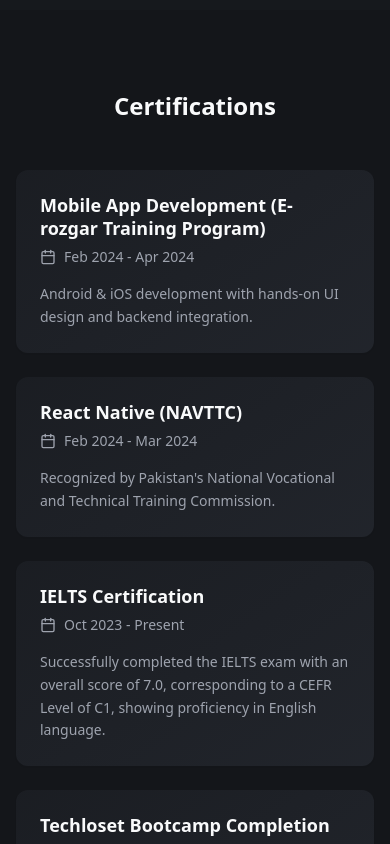
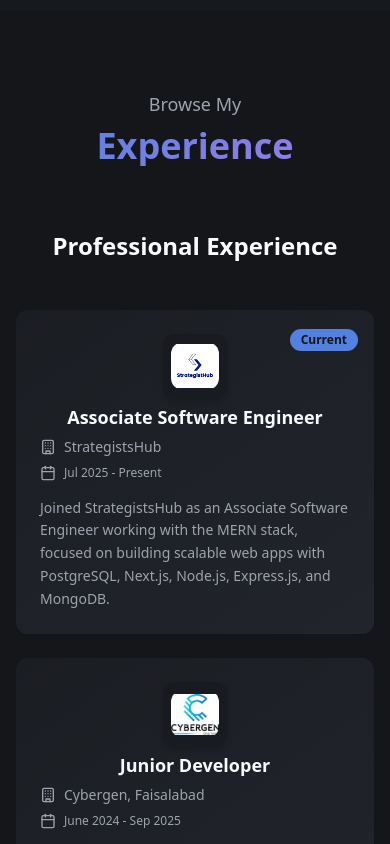
Before and after one commit to Abdullahfalak007/Muhammad-Abdullah-Portfolio, a React (Vite) app: page / in a window 390 px wide. Shown: the part 4560-5404 px from the top of the page. Built offline with nearby package versions, Linux system fonts and the light colour scheme.

Commit message:
Update portfolio dates, add certifications section, and improve navigation

```diff
--- a/src/components/ExperienceSection.tsx
+++ b/src/components/ExperienceSection.tsx
@@ -2,70 +2,16 @@ import { Card, CardContent, CardHeader } from "@/components/ui/card";
 import { Badge } from "@/components/ui/badge";
 import { Calendar, Building, ExternalLink } from "lucide-react";
 import { motion } from "framer-motion";
-import CertificateCarousel from "@/components/CertificateCarousel";
-import {
-  CERTIFICATE_IMAGES,
-  CERTIFICATES,
-  EXPERIENCES,
-} from "@/constants/experience";
+import { EXPERIENCES } from "@/constants/experience";
 
 const ExperienceSection = () => {
   return (
     <section id="experience" className="py-20 px-4 sm:px-6 lg:px-8">
-      {/* Certificates */}
-      <div>
-        <h3 className="text-2xl font-semibold text-center mb-12 text-foreground">
-          Certifications
-        </h3>
-        <div className="grid grid-cols-1 md:grid-cols-2 gap-6">
-          {CERTIFICATES.map((cert, index) => (
-            <motion.div
-              key={index}
-              initial={{ opacity: 0, y: 30 }}
-              whileInView={{ opacity: 1, y: 0 }}
-              transition={{ duration: 0.6, delay: index * 0.1 }}
-              viewport={{ once: true }}
-            >
-              <Card
-                key={index}
-                className="group hover:shadow-elegant transition-all duration-300 bg-gradient-card border-0"
-              >
-                <CardHeader className="pb-4">
-                  <div className="space-y-2">
-                    <h4 className="font-semibold text-lg leading-tight group-hover:text-primary transition-colors duration-300">
-                      {cert.title}
-                    </h4>
-                    <div className="flex items-center gap-2 text-muted-foreground">
-                      <Calendar className="w-4 h-4" />
-                      <span className="text-sm">{cert.duration}</span>
-                    </div>
-                  </div>
-                </CardHeader>
-                <CardContent>
-                  <p className="text-muted-foreground text-sm leading-relaxed">
-                    {cert.description}
-                  </p>
-                </CardContent>
-              </Card>
-            </motion.div>
-          ))}
-        </div>
-      </div>
-      {/* Certificate Carousel */}
-      <motion.div
-        initial={{ opacity: 0, y: 30 }}
-        whileInView={{ opacity: 1, y: 0 }}
-        transition={{ duration: 0.8 }}
-        viewport={{ once: true }}
-        className="mt-20"
-      >
-        <CertificateCarousel certificates={CERTIFICATE_IMAGES} />
-      </motion.div>
       <div className="max-w-6xl mx-auto">
         <div className="text-center mb-16">
-          <p className="text-muted-foreground text-lg mb-2">Browse My Recent</p>
+          <p className="text-muted-foreground text-lg mb-2">Browse My</p>
           <h2 className="text-4xl sm:text-5xl font-bold bg-gradient-hero bg-clip-text text-transparent">
-            Work Experience
+            Experience
           </h2>
         </div>
 
@@ -76,10 +22,14 @@ const ExperienceSection = () => {
           </h3>
           <div className="grid grid-cols-1 md:grid-cols-2 lg:grid-cols-3 gap-6">
             {EXPERIENCES.map((exp, index) => (
-              <Card
+              <motion.div
                 key={index}
-                className="group hover:shadow-elegant transition-all duration-300 bg-gradient-card border-0 relative overflow-hidden"
+                initial={{ opacity: 0, y: 30 }}
+                whileInView={{ opacity: 1, y: 0 }}
+                transition={{ duration: 0.6, delay: index * 0.1 }}
+                viewport={{ once: true }}
               >
+                <Card className="group hover:shadow-elegant transition-all duration-300 bg-gradient-card border-0 relative overflow-hidden">
                   {exp.current && (
                     <div className="absolute top-4 right-4">
                       <Badge className="bg-primary text-primary-foreground">
@@ -100,7 +50,7 @@ const ExperienceSection = () => {
                             <img
                               src={exp.logo}
                               alt={`${exp.company} logo`}
-                            className="w-full h-full rounded-lg  object-contain transition-transform duration-300 group-hover/logo:scale-110"
+                              className="w-full h-full rounded-lg object-contain transition-transform duration-300 group-hover/logo:scale-110"
                             />
                           </div>
                           <div className="absolute -top-1 -right-1 w-5 h-5 bg-primary rounded-full flex items-center justify-center opacity-0 group-hover/logo:opacity-100 transition-opacity duration-300">
@@ -131,6 +81,7 @@ const ExperienceSection = () => {
                     </p>
                   </CardContent>
                 </Card>
+              </motion.div>
             ))}
           </div>
         </div>
--- a/src/components/Footer.tsx
+++ b/src/components/Footer.tsx
@@ -1,16 +1,17 @@
 const Footer = () => {
   const navLinks = [
-    { href: '#about', label: 'About' },
-    { href: '#skills', label: 'Skills' },
-    { href: '#experience', label: 'Experience' },
-    { href: '#projects', label: 'Projects' },
-    { href: '#contact', label: 'Contact' },
+    { href: "#about", label: "About" },
+    { href: "#skills", label: "Skills" },
+    { href: "#experience", label: "Experience" },
+    { href: "#certifications", label: "Certifications" },
+    { href: "#projects", label: "Projects" },
+    { href: "#contact", label: "Contact" },
   ];
 
   const scrollToSection = (href: string) => {
     const element = document.querySelector(href);
     if (element) {
-      element.scrollIntoView({ behavior: 'smooth' });
+      element.scrollIntoView({ behavior: "smooth" });
     }
   };
 
--- a/src/components/Navigation.tsx
+++ b/src/components/Navigation.tsx
@@ -1,8 +1,8 @@
-import { useState, useEffect } from 'react';
-import { Button } from '@/components/ui/button';
-import { ThemeToggle } from '@/components/ThemeToggle';
-import { Menu, X } from 'lucide-react';
-import { motion, AnimatePresence } from 'framer-motion';
+import { useState, useEffect } from "react";
+import { Button } from "@/components/ui/button";
+import { ThemeToggle } from "@/components/ThemeToggle";
+import { Menu, X } from "lucide-react";
+import { motion, AnimatePresence } from "framer-motion";
 
 const Navigation = () => {
   const [isMenuOpen, setIsMenuOpen] = useState(false);
@@ -13,22 +13,23 @@ const Navigation = () => {
       setScrolled(window.scrollY > 50);
     };
 
-    window.addEventListener('scroll', handleScroll);
-    return () => window.removeEventListener('scroll', handleScroll);
+    window.addEventListener("scroll", handleScroll);
+    return () => window.removeEventListener("scroll", handleScroll);
   }, []);
 
   const navLinks = [
-    { href: '#about', label: 'About' },
-    { href: '#skills', label: 'Skills' },
-    { href: '#experience', label: 'Experience' },
-    { href: '#projects', label: 'Projects' },
-    { href: '#contact', label: 'Contact' },
+    { href: "#about", label: "About" },
+    { href: "#skills", label: "Skills" },
+    { href: "#experience", label: "Experience" },
+    { href: "#certifications", label: "Certifications" },
+    { href: "#projects", label: "Projects" },
+    { href: "#contact", label: "Contact" },
   ];
 
   const scrollToSection = (href: string) => {
     const element = document.querySelector(href);
     if (element) {
-      element.scrollIntoView({ behavior: 'smooth' });
+      element.scrollIntoView({ behavior: "smooth" });
     }
     setIsMenuOpen(false);
   };
@@ -39,11 +40,11 @@ const Navigation = () => {
       <motion.nav
         initial={{ y: -100 }}
         animate={{ y: 0 }}
-        transition={{ duration: 0.6, ease: 'easeOut' }}
+        transition={{ duration: 0.6, ease: "easeOut" }}
         className={`fixed top-0 left-0 right-0 z-50 transition-all duration-300 ${
           scrolled
-            ? 'bg-background/95 backdrop-blur-lg border-b border-border shadow-elegant'
-            : 'bg-background/80 backdrop-blur-md border-b border-border/50'
+            ? "bg-background/95 backdrop-blur-lg border-b border-border shadow-elegant"
+            : "bg-background/80 backdrop-blur-md border-b border-border/50"
         }`}
       >
         <div className="max-w-7xl mx-auto px-4 sm:px-6 lg:px-8">
@@ -72,7 +73,7 @@ const Navigation = () => {
                     <motion.span
                       className="absolute -bottom-1 left-0 h-0.5 bg-primary"
                       initial={{ width: 0 }}
-                      whileHover={{ width: '100%' }}
+                      whileHover={{ width: "100%" }}
                       transition={{ duration: 0.3 }}
                     />
                   </motion.button>
@@ -91,7 +92,7 @@ const Navigation = () => {
               >
                 <AnimatePresence mode="wait">
                   <motion.div
-                    key={isMenuOpen ? 'close' : 'menu'}
+                    key={isMenuOpen ? "close" : "menu"}
                     initial={{ rotate: 0, opacity: 0 }}
                     animate={{ rotate: 0, opacity: 1 }}
                     exit={{ rotate: 180, opacity: 0 }}
@@ -110,9 +111,9 @@ const Navigation = () => {
           {isMenuOpen && (
             <motion.div
               initial={{ opacity: 0, height: 0 }}
-              animate={{ opacity: 1, height: 'auto' }}
+              animate={{ opacity: 1, height: "auto" }}
               exit={{ opacity: 0, height: 0 }}
-              transition={{ duration: 0.3, ease: 'easeInOut' }}
+              transition={{ duration: 0.3, ease: "easeInOut" }}
               className="md:hidden bg-background/95 backdrop-blur-lg border-t border-border"
             >
               <div className="px-2 pt-2 pb-3 space-y-1">
--- a/src/constants/about.ts
+++ b/src/constants/about.ts
@@ -49,7 +49,8 @@ export const ABOUT_CARDS = [
     title: "Education",
     details: [
       { label: "Bachelor of Computer Science", value: "(BSCS)" },
-      { label: "Riphah International University", value: "" },
+      { label: "Riphah International University", value: "2019-2023" },
+      { label: "CGPA", value: "3.60" },
     ],
   },
 ];
--- a/src/constants/experience.ts
+++ b/src/constants/experience.ts
@@ -7,6 +7,7 @@ import amazeworksLogo from "/assets/amazeworks-logo.jpg";
 
 // Certificate images
 import mobileCert from "/assets/mobile-dev-cert.jpg";
+import webMobileCert from "/assets/web-and-mobile-cert.jpg";
 import reactNativeCert from "/assets/react-native-cert.jpg";
 import bootcampCert from "/assets/bootcamp-cert.jpg";
 
@@ -24,9 +25,9 @@ export const EXPERIENCES = [
   {
     title: "Junior Developer",
     company: "Cybergen, Faisalabad",
-    duration: "June 2024 - Oct 2024",
+    duration: "June 2024 - Sep 2025",
     description:
-      "Developed AI-integrated software for a US-based company, focusing on scalable front-end and back-end solutions.",
+      "Developed AI-integrated software for a US-based company, focusing on scalable front-end and back-end solutions. Built and consumed RESTful APIs for data-driven dashboards and dynamic web pages.",
     current: false,
     logo: cybergenLogo,
     website: "https://cybergen.com",
@@ -36,7 +37,7 @@ export const EXPERIENCES = [
     company: "TechloSet Solutions, Faisalabad",
     duration: "Feb 2024 - May 2024",
     description:
-      "Completed a 4-month hands-on program and built 4 full-stack apps using React, React Native, Next.js, Node.js, MongoDB & Firebase.",
+      "Completed a 4-month coding bootcamp and built 4 full-stack apps using React, React Native, Next.js, Node.js, MongoDB & Firebase. Implemented authentication (JWT & OAuth) and state management with Redux Toolkit.",
     current: false,
     logo: techlosetLogo,
     website: "https://techloset.com",
@@ -53,10 +54,10 @@ export const EXPERIENCES = [
   },
   {
     title: "Intern, Software Engineer",
-    company: "AmazeWorks Pvt. Ltd.",
+    company: "AmazeWorks Private Limited",
     duration: "May 2022 - Aug 2022",
     description:
-      "Contributed to ERP development by customizing front-end components and integrating features with Python and XML.",
+      "Contributed to ERP development by customizing front-end components and integrating features with Python and XML. Integrated new modules, improving system scalability and UX consistency.",
     current: false,
     logo: amazeworksLogo,
     website: "https://pk.linkedin.com/company/amaze-works",
@@ -66,9 +67,15 @@ export const EXPERIENCES = [
 export const CERTIFICATES = [
   {
     title: "Mobile App Development (E-rozgar Training Program)",
-    duration: "Feb 2024 - Apr 2024",
+    duration: "Jan 2024 - Apr 2024",
     description:
       "Android & iOS development with hands‑on UI design and backend integration.",
+  },
+  {
+    title: "Web and Mobile App Development (Saylani Mass IT Training)",
+    duration: "Oct 2023 - Dec 2024",
+    description:
+      "Web/mobile development course using the MERN stack to build responsive apps.",
   },
   {
     title: "React Native (NAVTTC)",
@@ -78,9 +85,9 @@ export const CERTIFICATES = [
   },
   {
     title: "IELTS Certification",
-    duration: "Oct 2023 - Present",
+    duration: "Nov 2023 - Present",
     description:
-      "Successfully completed the IELTS exam with an overall score of 7.0, corresponding to a CEFR Level of C1, showing proficiency in English language.",
+      "Successfully completed the IELTS exam on November 9, 2023, with an overall score of 7.0, corresponding to a CEFR Level of C1, showing proficiency in English language.",
   },
   {
     title: "Techloset Bootcamp Completion",
@@ -97,6 +104,11 @@ export const CERTIFICATE_IMAGES = [
     description: "E-rozgar Training Program - Android & iOS Development",
   },
   {
+    image: webMobileCert,
+    title: "Web and Mobile App Development Certificate",
+    description: "Saylani Mass IT Training - MERN Stack Development",
+  },
+  {
     image: reactNativeCert,
     title: "React Native Certificate",
     description: "NAVTTC - React Native Development Certification",
--- a/src/constants/projects.ts
+++ b/src/constants/projects.ts
@@ -1,42 +1,58 @@
 export const PROJECTS = [
   {
-    title: "TeChat - Chatting (Android App)",
+    title: "TeChat – Chatting Android App",
+    duration: "Mar 2024",
     image: "/TeChat.png",
+    description:
+      "Built with React Native front end and Firebase real‑time back end.",
     github: "https://github.com/Abdullahfalak007/Techloset-TeChat-App.git",
     demo: "https://drive.google.com/file/d/1PB4nJtZRwq1VkrwGOdwO3qIe_5RqIUOs/view?usp=sharing",
-    demoLabel: "APK File",
+    demoLabel: "Download APK",
   },
   {
     title: "HR Management System",
+    duration: "Mar 2024 - May 2024",
     image: "/hr-management-system.png",
+    description: "Next.js + FastAPI + MongoDB & Prisma‑based HR platform.",
     github: "https://github.com/Abdullahfalak007/Techloset-HR-Management.git",
     demo: "https://hrmanagementbyabdullah.vercel.app/",
     demoLabel: "Live Demo",
   },
   {
-    title: "Delícias à Mesa - Recipe Finder",
+    title: "Delícias à Mesa – Recipe Finder",
+    duration: "Feb 2024",
     image: "/recipe-finder.png",
+    description: "React front end consuming REST APIs, deployed on Vercel.",
     github: "https://github.com/Abdullahfalak007/Recipe-App.git",
     demo: "https://recipe-app-drab-seven.vercel.app/",
     demoLabel: "Live Demo",
   },
   {
     title: "Bright Scholars School",
+    duration: "Sep 2024",
     image: "/Bright Scholars School (Webpage).png",
+    description:
+      "Developed a frontend-based responsive learning management system (LMS).",
     github: "https://github.com/Abdullahfalak007/Bright-Scholars-School",
     demo: "https://abdullahfalak007.github.io/Bright-Scholars-School/",
     demoLabel: "Live Demo",
   },
   {
-    title: "DealFinity - Ecommerce Store",
+    title: "Dealfinity - E-Commerce Web Application",
+    duration: "Mar 2024",
     image: "/DealFinity - Ecommerce Store.png",
+    description:
+      "Developed an e-commerce platform using React, Redux, and Tailwind CSS.",
     github: "https://github.com/Abdullahfalak007/Dealfinity.git",
     demo: "https://clever-alpaca-4f51e7.netlify.app/",
     demoLabel: "Live Demo",
   },
   {
     title: "Gmail Automation",
+    duration: "2024",
     image: "/Gmail Automation.jpg",
+    description:
+      "Email extraction script from email message body using Python.",
     github:
       "https://github.com/Abdullahfalak007/Email-extraction-script-from-the-body-of-an-email-message-using-python",
     demo: null,
@@ -44,7 +60,10 @@ export const PROJECTS = [
   },
   {
     title: "Lead tracker (Extension)",
+    duration: "2024",
     image: "/Lead tracker (Extension).jpg",
+    description:
+      "Chrome extension for tracking and managing leads efficiently.",
     github: "https://github.com/Abdullahfalak007/Lead-Tracker-App.git",
     demo: null,
     demoLabel: null,
```
Also changed, not shown: src/components/CertificationsSection.tsx (added, +75 -0 lines), src/components/ProjectsSection.tsx (+11 -1 lines), src/pages/Index.tsx (+10 -8 lines), public/assets/web-and-mobile-cert.jpg (added), 1 other file (tests, documents, lock files or other folders). Lines whose indentation alone changed are shown as unchanged.
